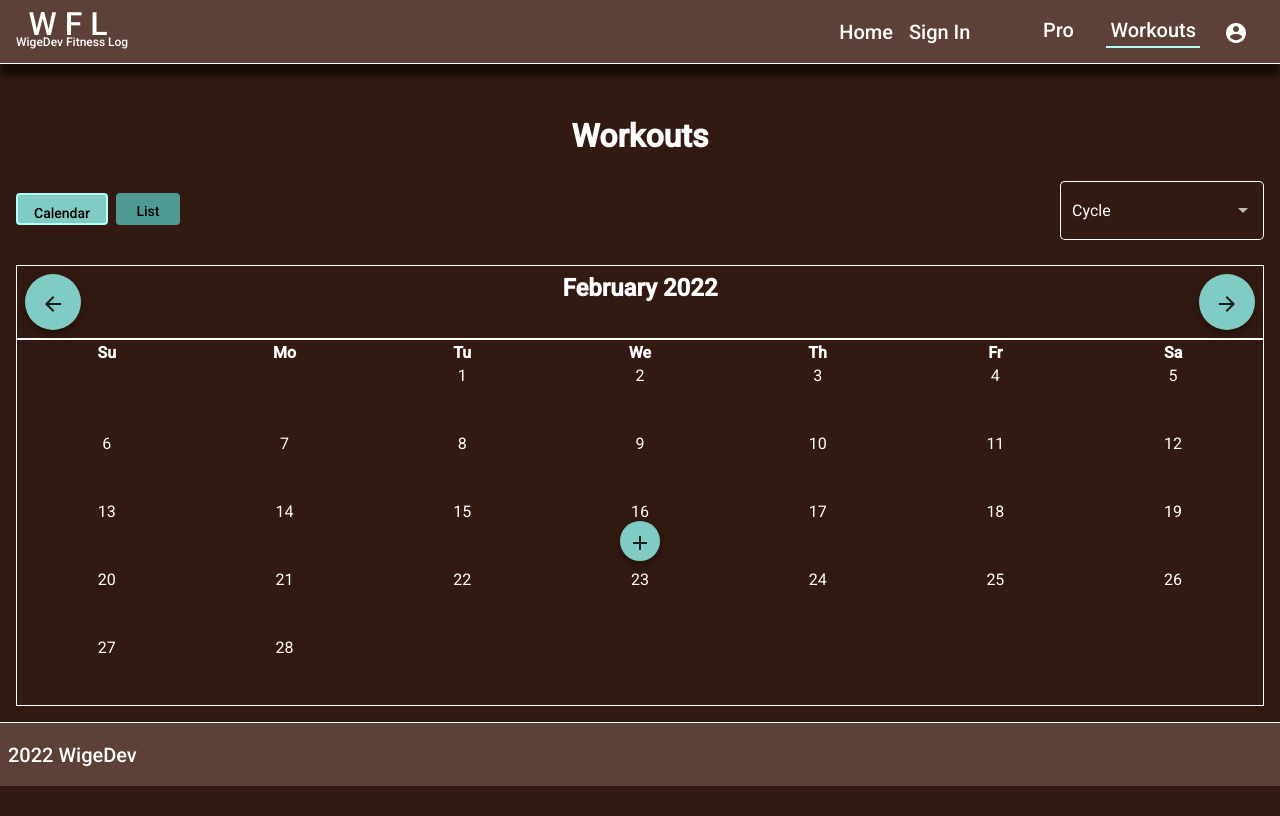
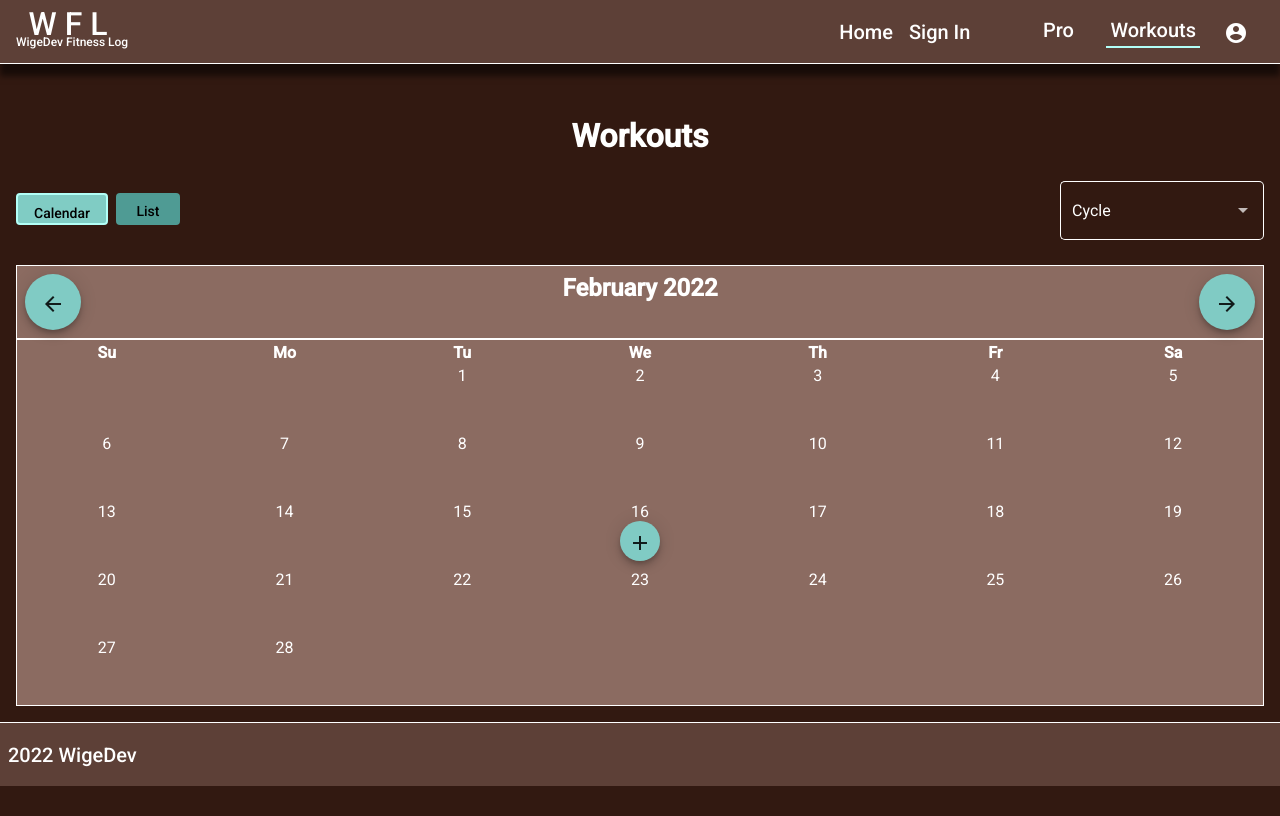
Before and after one commit to garywige/wigedev-fitness-log, an Angular app: page /free/workouts/calendar in a window 1280 px wide. Built offline with nearby package versions, Linux system fonts and the light colour scheme.

Commit message:
workout calendar styling

```diff
--- a/src/app/free/workouts/workouts-calendar/workouts-calendar.component.css
+++ b/src/app/free/workouts/workouts-calendar/workouts-calendar.component.css
@@ -11,6 +11,7 @@ table {
   width: 100%;
   border: solid white 1px;
   text-align: center;
+  background: #8b6b61;
 }
 
 td {
@@ -23,3 +24,7 @@ td {
   border: solid white 1px;
   padding: 8px;
 }
+
+.month-selector {
+  background: #8b6b61;
+}
--- a/src/app/free/workouts/workouts-calendar/workouts-calendar.component.html
+++ b/src/app/free/workouts/workouts-calendar/workouts-calendar.component.html
@@ -1,4 +1,4 @@
-<div class="flex border">
+<div class="flex border month-selector">
   <button mat-fab class="month" (click)="monthBack()"><mat-icon>arrow_back</mat-icon></button>
   <span class="spacer"></span>
   <h2>{{ months[selectedMonth].name }} {{ selectedYear }}</h2>
```
